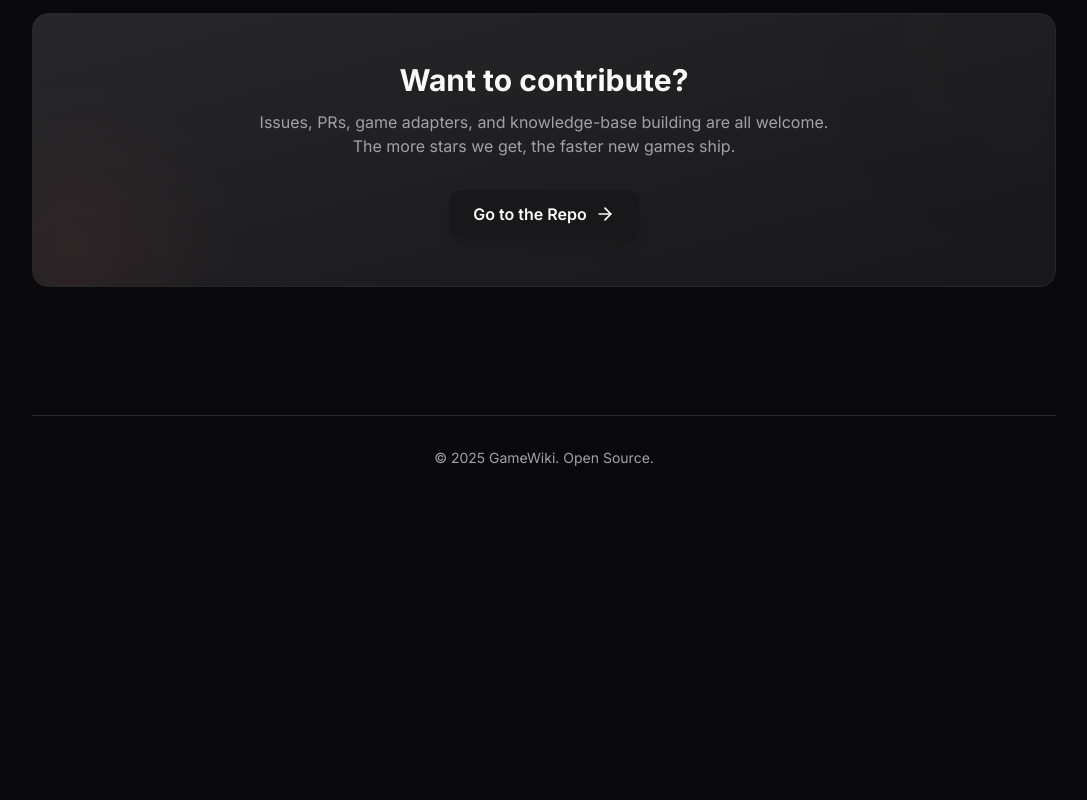
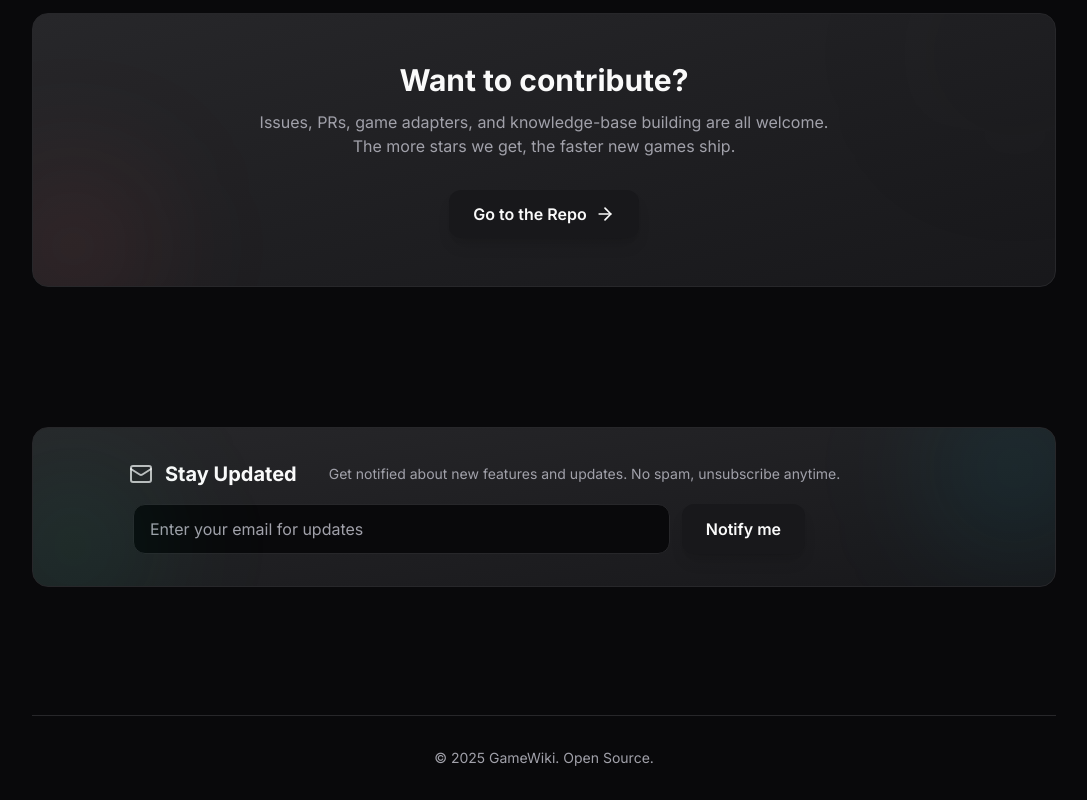
Before and after one commit to rimulu030/gamewiki_landing, a Next.js app: page / in a window 1280 px wide. Shown: the part 2495-3295 px from the top of the page, without its empty margins (96-1183 px from the left). Before the commit the page ends 2995 px from the top, so only its background shows below. Built offline with nearby package versions, Linux system fonts and the light colour scheme.

Commit message:
Email subscribe

```diff
--- /dev/null
+++ b/app/api/subscribe/route.ts
@@ -0,0 +1,36 @@
+import { NextRequest, NextResponse } from 'next/server';
+import { createClient } from '@supabase/supabase-js';
+
+export const runtime = 'nodejs';
+
+const isEmail = (s: string) => /^[^\s@]+@[^\s@]+\.[^\s@]+$/.test(s);
+
+export async function POST(req: NextRequest) {
+  try {
+    const { email, company } = await req.json();           // company: 蜜罐字段
+    if (company) return NextResponse.json({ ok: true });    // 机器人会被吞掉
+    if (!email || !isEmail(email)) {
+      return NextResponse.json({ ok: false, error: 'Invalid email' }, { status: 400 });
+    }
+
+    const supabase = createClient(
+      process.env.SUPABASE_URL!,
+      process.env.SUPABASE_SERVICE_ROLE_KEY!, // 仅服务器端使用
+      { auth: { persistSession: false } }
+    );
+
+    const { error } = await supabase.from('subscribers').insert({
+      email,
+      source: req.headers.get('referer') ?? undefined,
+      user_agent: req.headers.get('user-agent') ?? undefined,
+    });
+
+    if (error && !String(error.message).includes('duplicate')) {
+      return NextResponse.json({ ok: false, error: 'DB error' }, { status: 500 });
+    }
+
+    return NextResponse.json({ ok: true });
+  } catch {
+    return NextResponse.json({ ok: false, error: 'Server error' }, { status: 500 });
+  }
+}
--- /dev/null
+++ b/app/api/subscribers/route.ts
@@ -0,0 +1,34 @@
+import { NextRequest, NextResponse } from 'next/server';
+import { createClient } from '@supabase/supabase-js';
+
+export const runtime = 'nodejs';
+
+export async function GET(req: NextRequest) {
+  // 简单鉴权：需要携带 Bearer 管理员令牌
+  const token = req.headers.get('authorization');
+  if (token !== `Bearer ${process.env.ADMIN_TOKEN}`) {
+    return NextResponse.json({ error: 'Unauthorized' }, { status: 401 });
+  }
+
+  const supabase = createClient(
+    process.env.SUPABASE_URL!,
+    process.env.SUPABASE_SERVICE_ROLE_KEY!,
+    { auth: { persistSession: false } }
+  );
+
+  const { data, error } = await supabase
+    .from('subscribers')
+    .select('email,created_at')
+    .order('created_at', { ascending: false });
+
+  if (error) return NextResponse.json({ error: 'DB error' }, { status: 500 });
+
+  // 返回 CSV（也可改成 JSON）
+  const csv = ['email,created_at', ...data.map(r => `${r.email},${new Date(r.created_at).toISOString()}`)].join('\n');
+  return new NextResponse(csv, {
+    headers: {
+      'Content-Type': 'text/csv; charset=utf-8',
+      'Content-Disposition': 'attachment; filename="subscribers.csv"',
+    },
+  });
+}
--- /dev/null
+++ b/app/components/NewsletterForm.tsx
@@ -0,0 +1,87 @@
+'use client';
+
+import { useState } from 'react';
+
+export default function NewsletterForm() {
+  const [isSubmitting, setIsSubmitting] = useState(false);
+  const [message, setMessage] = useState('');
+  const [messageType, setMessageType] = useState<'success' | 'error' | ''>('');
+
+  const handleSubmit = async (e: React.FormEvent<HTMLFormElement>) => {
+    e.preventDefault();
+
+    const form = e.currentTarget;
+    const formData = new FormData(form);
+    const email = formData.get('email') as string;
+    const company = formData.get('company') as string;
+
+    if (!email || !email.trim()) return;
+
+    setIsSubmitting(true);
+    setMessage('');
+
+    try {
+      const response = await fetch('/api/subscribe', {
+        method: 'POST',
+        headers: { 'Content-Type': 'application/json' },
+        body: JSON.stringify({ email: email.trim(), company: company.trim() })
+      });
+
+      const data = await response.json();
+
+      if (data.ok) {
+        setMessage('Thanks — you\'re on the list!');
+        setMessageType('success');
+        form.reset();
+      } else {
+        setMessage(data.error || 'Please try again.');
+        setMessageType('error');
+      }
+    } catch {
+      setMessage('Network error. Please try again.');
+      setMessageType('error');
+    } finally {
+      setIsSubmitting(false);
+    }
+  };
+
+  return (
+    <form
+      className="w-full max-w-2xl"
+      onSubmit={handleSubmit}
+    >
+      <div className="flex flex-col sm:flex-row gap-3">
+        <input
+          type="email"
+          name="email"
+          placeholder="Enter your email for updates"
+          required
+          disabled={isSubmitting}
+          className="flex-1 min-w-0 px-4 py-3 rounded-xl border border-border bg-background text-foreground placeholder-muted-foreground focus:outline-none focus:ring-2 focus:ring-primary focus:border-transparent disabled:opacity-50 disabled:cursor-not-allowed"
+        />
+        {/* Honeypot field - hidden from users */}
+        <input
+          type="text"
+          name="company"
+          className="absolute left-[-9999px]"
+          tabIndex={-1}
+          autoComplete="off"
+        />
+        <button
+          type="submit"
+          disabled={isSubmitting}
+          className="inline-flex items-center justify-center gap-2 rounded-xl px-6 py-3 bg-primary text-primary-foreground font-semibold shadow-lg hover:bg-primary/90 transition-all duration-200 disabled:opacity-50 disabled:cursor-not-allowed"
+        >
+          {isSubmitting ? 'Subscribing...' : 'Notify me'}
+        </button>
+      </div>
+      {message && (
+        <div className={`text-sm mt-2 ${
+          messageType === 'success' ? 'text-emerald-400' : 'text-red-400'
+        }`}>
+          {message}
+        </div>
+      )}
+    </form>
+  );
+}
--- a/app/page.tsx
+++ b/app/page.tsx
@@ -1,6 +1,7 @@
 import Link from "next/link";
 // 引入图标
-import { Download, Github, BookText, ArrowRight } from "lucide-react";
+import { Download, Github, BookText, ArrowRight, Mail } from "lucide-react";
+import NewsletterForm from "./components/NewsletterForm";
 
 // 功能特性列表，这次我们为每个特性加上了图标
 const features = [
@@ -161,6 +162,30 @@ export default function Home() {
         </div>
       </section>
 
+      {/* Newsletter Section */}
+      <section className="w-full max-w-5xl pb-24 sm:pb-32 pt-2 md:pt-3">
+        <div className="rounded-2xl border border-border p-6 md:p-8 bg-gradient-to-br from-secondary to-secondary/50 relative overflow-hidden">
+          <div className="absolute -right-10 -top-10 w-40 h-40 bg-cyan-400/10 rounded-full blur-3xl"></div>
+          <div className="absolute -left-10 -bottom-10 w-40 h-40 bg-emerald-400/10 rounded-full blur-3xl"></div>
+          <div className="mx-4 md:mx-8 flex flex-col gap-4">
+            {/* 第一行：标题和描述 */}
+            <div className="flex flex-col md:flex-row md:items-center gap-1 md:gap-8">
+              <div className="flex items-center gap-3 ml-4 md:ml-8">
+                <Mail className="w-6 h-6 text-white/70" />
+                <h4 className="text-xl font-bold">Stay Updated</h4>
+              </div>
+              <p className="text-muted-foreground text-sm flex-1">
+                Get notified about new features and updates. No spam, unsubscribe anytime.
+              </p>
+            </div>
+            {/* 第二行：表单，与图标对齐 */}
+            <div className="ml-9 md:ml-9">
+              <NewsletterForm />
+            </div>
+          </div>
+        </div>
+      </section>
+
       {/* Footer */}
       <footer className="w-full max-w-5xl border-t border-border py-8">
         <div className="text-center text-sm text-muted-foreground">
--- a/package.json
+++ b/package.json
@@ -9,6 +9,7 @@
     "lint": "next lint"
   },
   "dependencies": {
+    "@supabase/supabase-js": "^2.56.0",
     "@vercel/analytics": "^1.5.0",
     "lucide-react": "^0.539.0",
     "next": "15.4.6",
```
Also changed, not shown: 1 other file (tests, documents, lock files or other folders).
